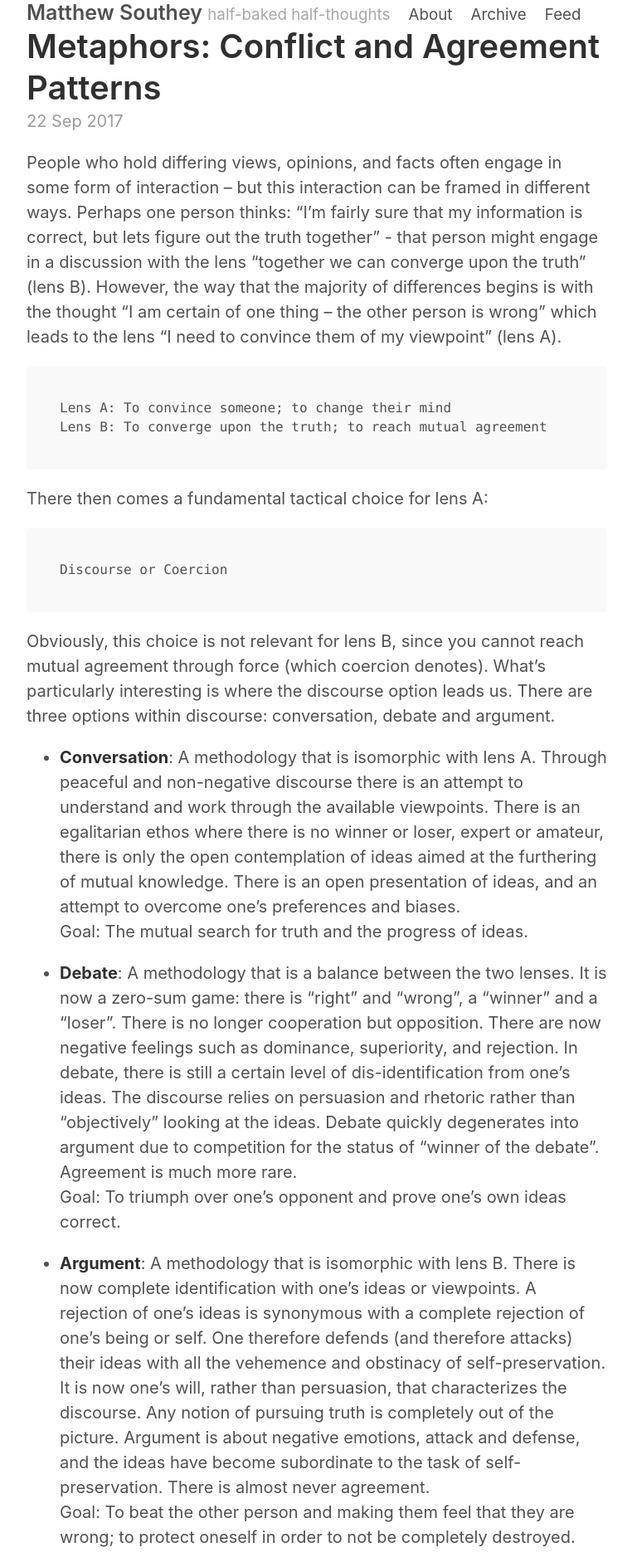
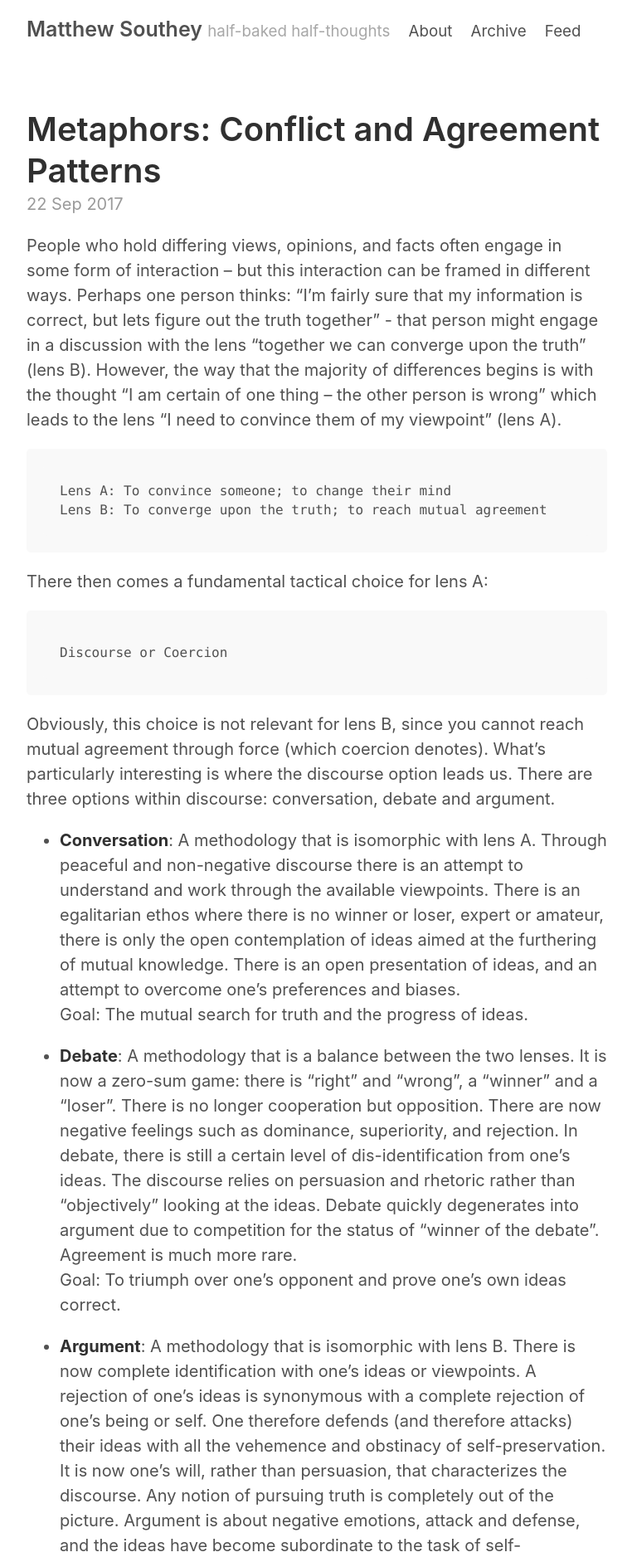
Before and after one commit to matthewsouthey/matthewsouthey.github.io, a Jekyll site: the page built from index.html, in a window 1280 px wide. Shown: the top 1883 px of the page at 83% size, without its empty margins (258-1020 px from the left). Built offline with Jekyll 4.4.1, drawn with Linux system fonts in a browser that asks for light colours; the list of posts is cut into pages by our own code.

Commit message:
Update _masthead.scss

```diff
--- a/_sass/_masthead.scss
+++ b/_sass/_masthead.scss
@@ -3,9 +3,9 @@
 // Super small header above the content for site name and short description.
 
 .masthead {
- // padding-top:    1rem;
- // padding-bottom: 1rem;
- // margin-bottom: 3rem;
+  padding-top:    1rem;
+  padding-bottom: 1rem;
+  margin-bottom: 3rem;
 }
 
 .masthead-title {
```
